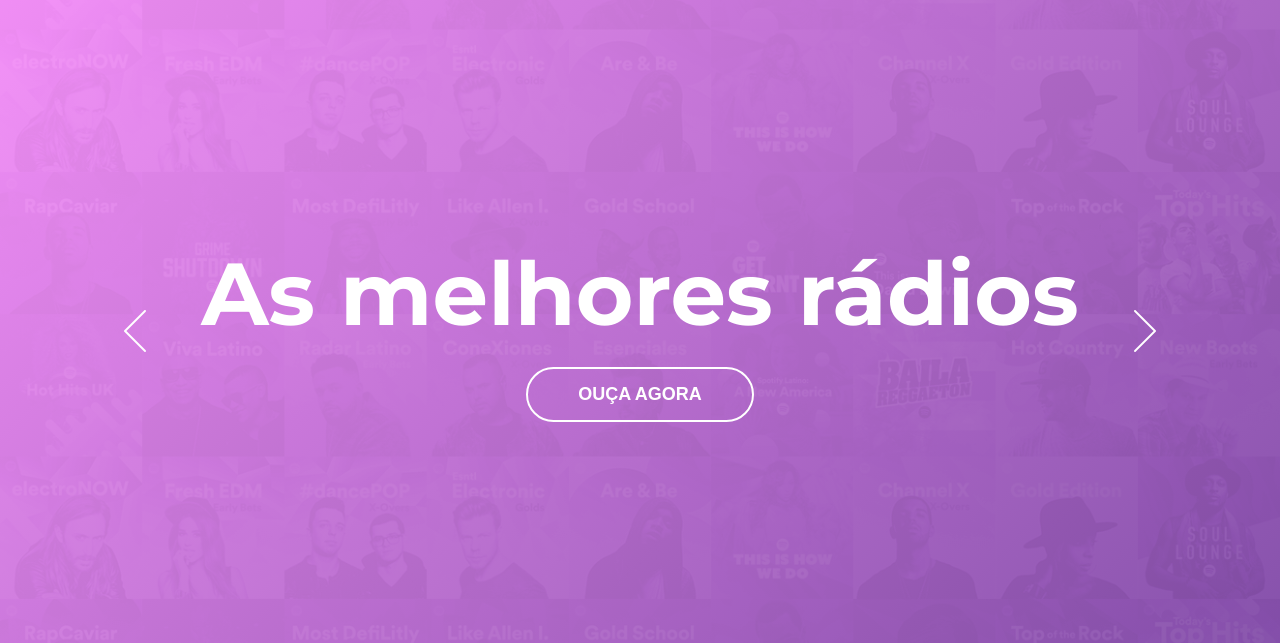
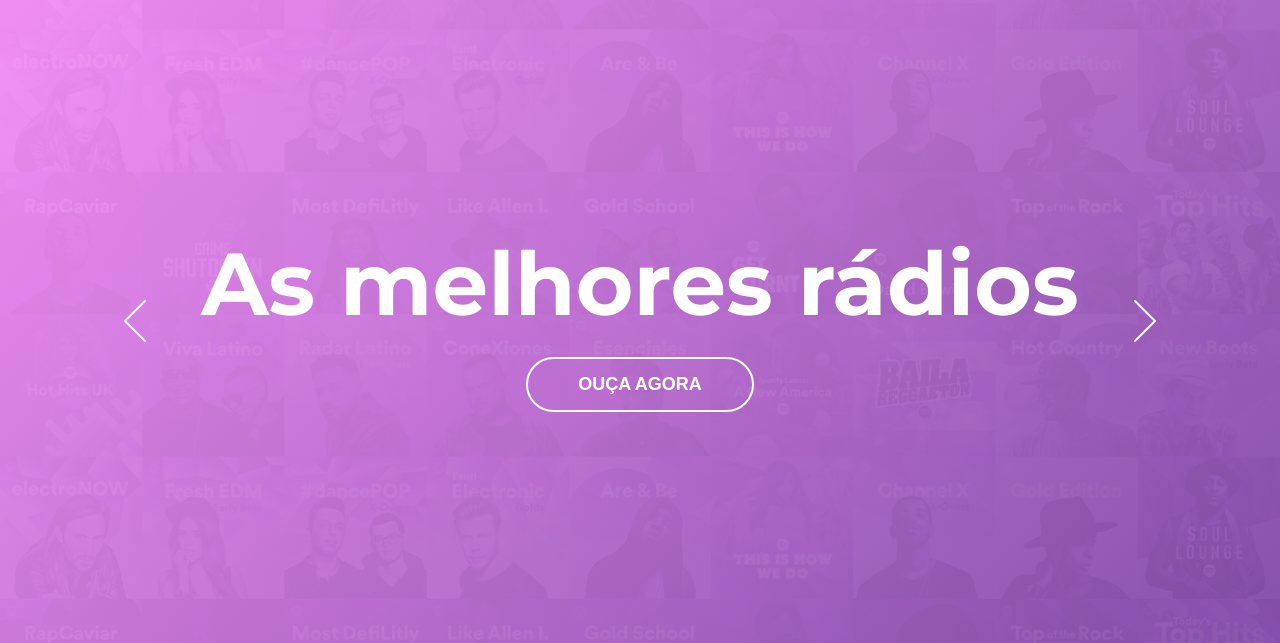
Before and after one commit to josuebackes/desafio-pratico, a plain HTML site: page index.html in a window 1280 px wide. Shown: the part 157-800 px from the top of the page. Drawn offline with Linux system fonts and the light colour scheme.

Commit message:
Ajustando alturas para tela menores

```diff
--- a/css/carrosel.css
+++ b/css/carrosel.css
@@ -3,7 +3,7 @@
     width: 100%;
     align-items: center;
     justify-content: center;
-    height: 83.5vh;
+    height: 81vh;
     gap: 30px;
     position: relative;
     z-index: 2;
```
